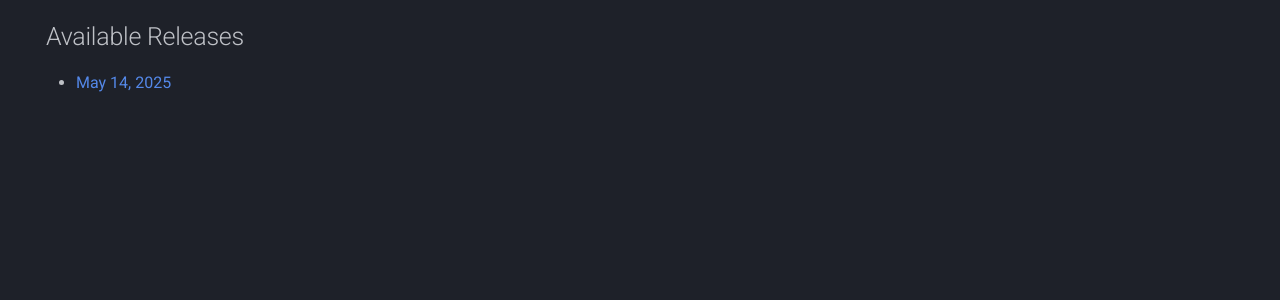
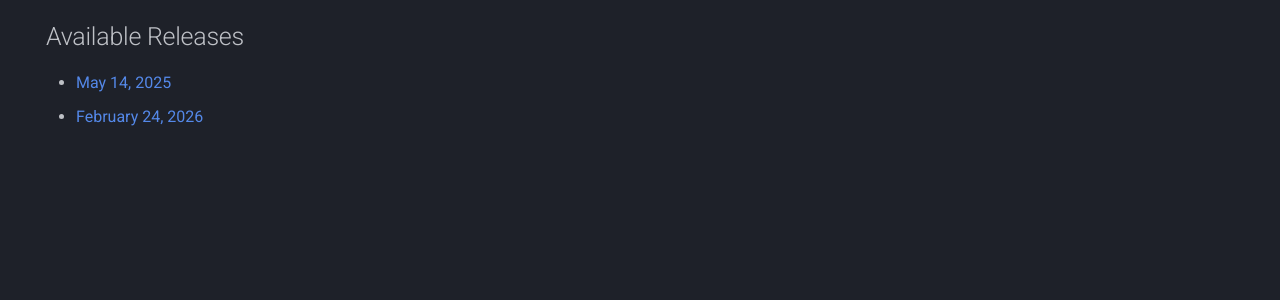
Before and after one commit to KiyoshiWasHere/Yoshi-Docs-Material, an MkDocs documentation site: the page built from docs/release-notes/index.md, in a window 1280 px wide. Shown: the part 274-574 px from the top of the page. Built offline with MkDocs 1.6.1 and Material for MkDocs 9.7.7, drawn with Linux system fonts in a browser that asks for light colours.

Commit message:
Update index.md

```diff
--- a/docs/release-notes/index.md
+++ b/docs/release-notes/index.md
@@ -10,3 +10,4 @@ Welcome to the Release Notes archive. Select a date to view the detailed release
 
 ## Available Releases
 - [May 14, 2025](2025-05-14.md)
+- [February 24, 2026](2026-02-24.md)
```
